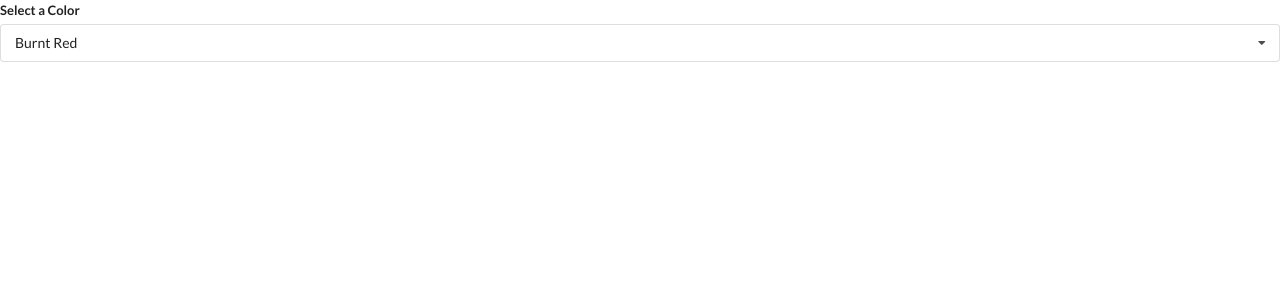
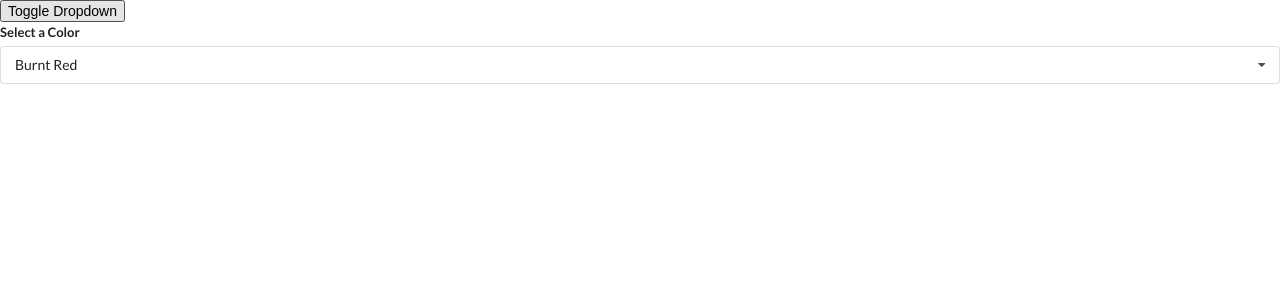
Before and after one commit to dvadz/react_widgets, a React (Create React App) app: page / in a window 1280 px wide. Shown: the top 300 px of the page. Built offline with nearby package versions, Linux system fonts and the light colour scheme.

Commit message:
Added a cleanup to remove the click listener, so that when dropdown is removed from DOM, the click listener won't generate an error when body is clicked, test code to be removed in next commit

```diff
--- a/src/components/App.js
+++ b/src/components/App.js
@@ -21,10 +21,23 @@ const options = [
 
 const App = () => {
   const [selectedColor, setSelectedColor] = useState(options[0]);
+  const [show, setShow] = useState(true);
 
   return (
     <div>
-      <Dropdown options={options} selectedColor={selectedColor} onSelectChange={setSelectedColor} />
+      <button
+        onClick={() => {
+          setShow(!show);
+        }}>
+        Toggle Dropdown
+      </button>
+      {show ? (
+        <Dropdown
+          options={options}
+          selectedColor={selectedColor}
+          onSelectChange={setSelectedColor}
+        />
+      ) : null}
     </div>
   );
 };
--- a/src/components/Dropdown.js
+++ b/src/components/Dropdown.js
@@ -11,6 +11,10 @@ const Dropdown = ({ options, selectedColor, onSelectChange }) => {
     };
 
     document.body.addEventListener("click", onBodyClick, { capture: true });
+
+    return () => {
+      document.body.removeEventListener("click", onBodyClick, { capture: true });
+    };
   }, []);
 
   const renderedOptions = options.map((option) => {
```
